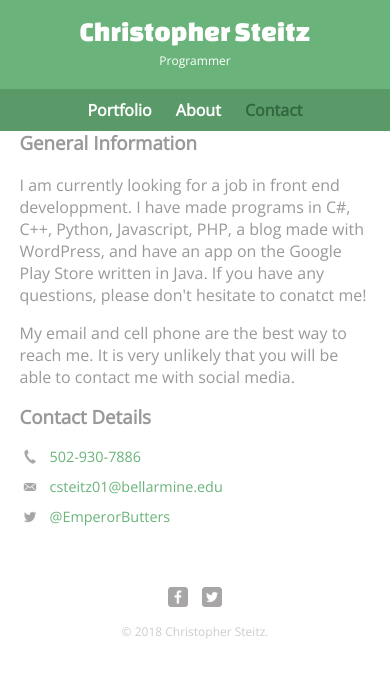
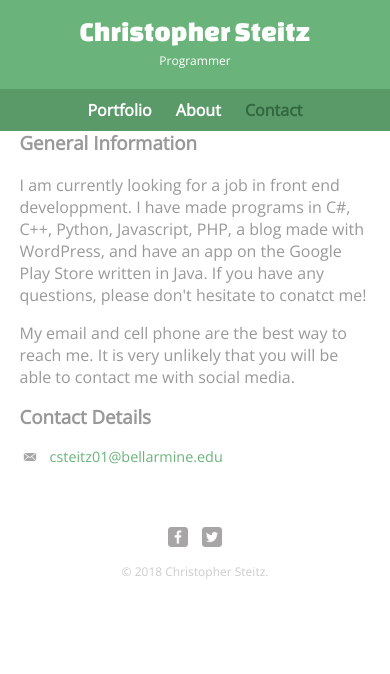
Before and after one commit to csteitz01/csteitz01.github.io, a plain HTML site: page contact.html in a window 390 px wide. Drawn offline with nearby package versions, Linux system fonts and the light colour scheme.

Commit message:
Update contact.html
Taking away phone number

```diff
--- a/contact.html
+++ b/contact.html
@@ -32,9 +32,9 @@
       <section id="secondary">
         <h3>Contact Details</h3>
         <ul class="contact-info">
-          <li class="phone"><a href="tel:502-930-7886">502-930-7886</a></li>
+          <!--<li class="phone"><a href="tel:502-930-7886">502-930-7886</a></li>-->
           <li class="mail"><a href="mailto:csteitz01@bellarmine.edu">csteitz01@bellarmine.edu</a></li>
-          <li class="twitter"><a href="http://twitter.com/intent/tweet?screen_name=EmperorButters">@EmperorButters</a></li>
+          <!--<li class="twitter"><a href="http://twitter.com/intent/tweet?screen_name=EmperorButters">@EmperorButters</a></li>-->
         </ul>
       </section>
       <footer>
```
